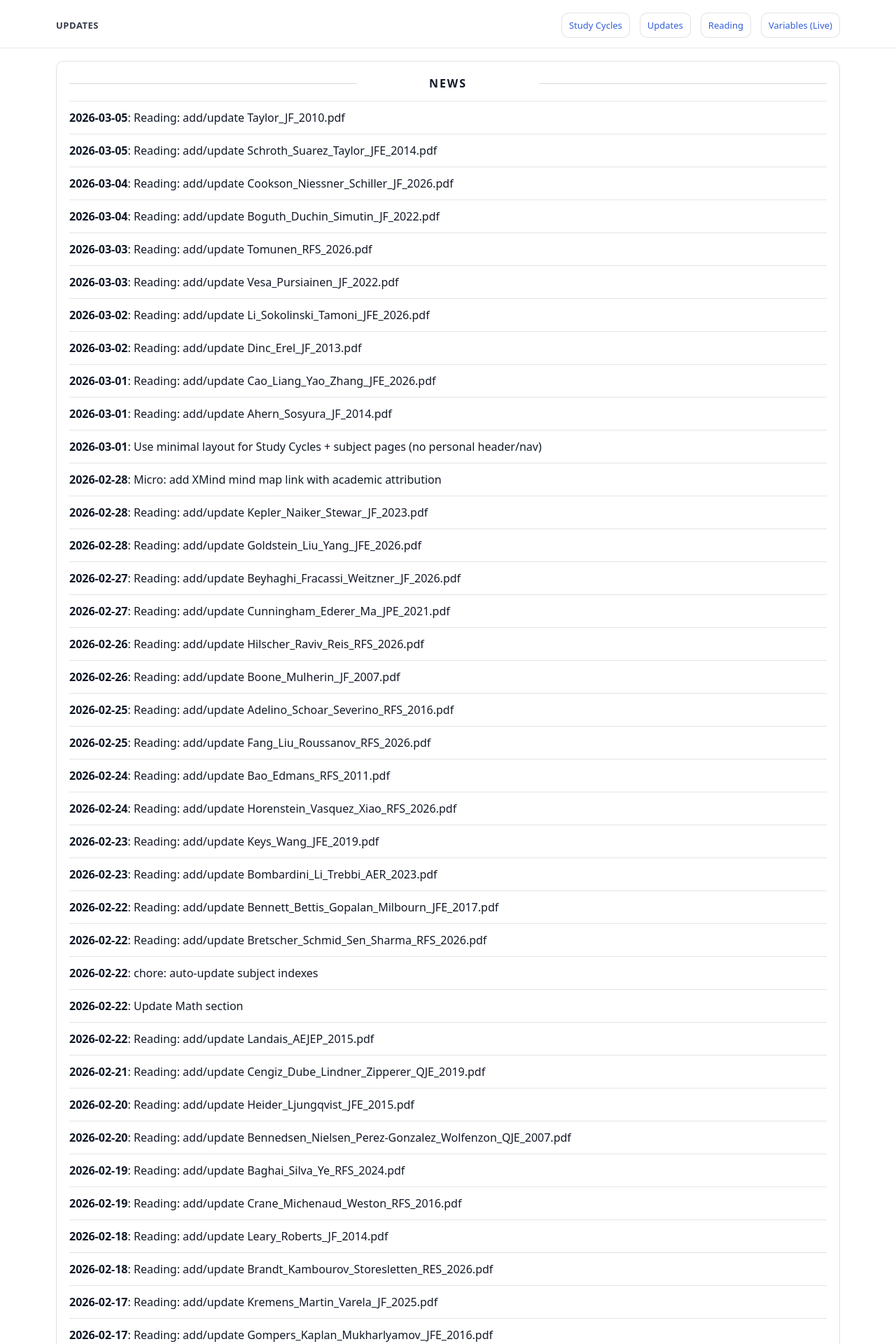
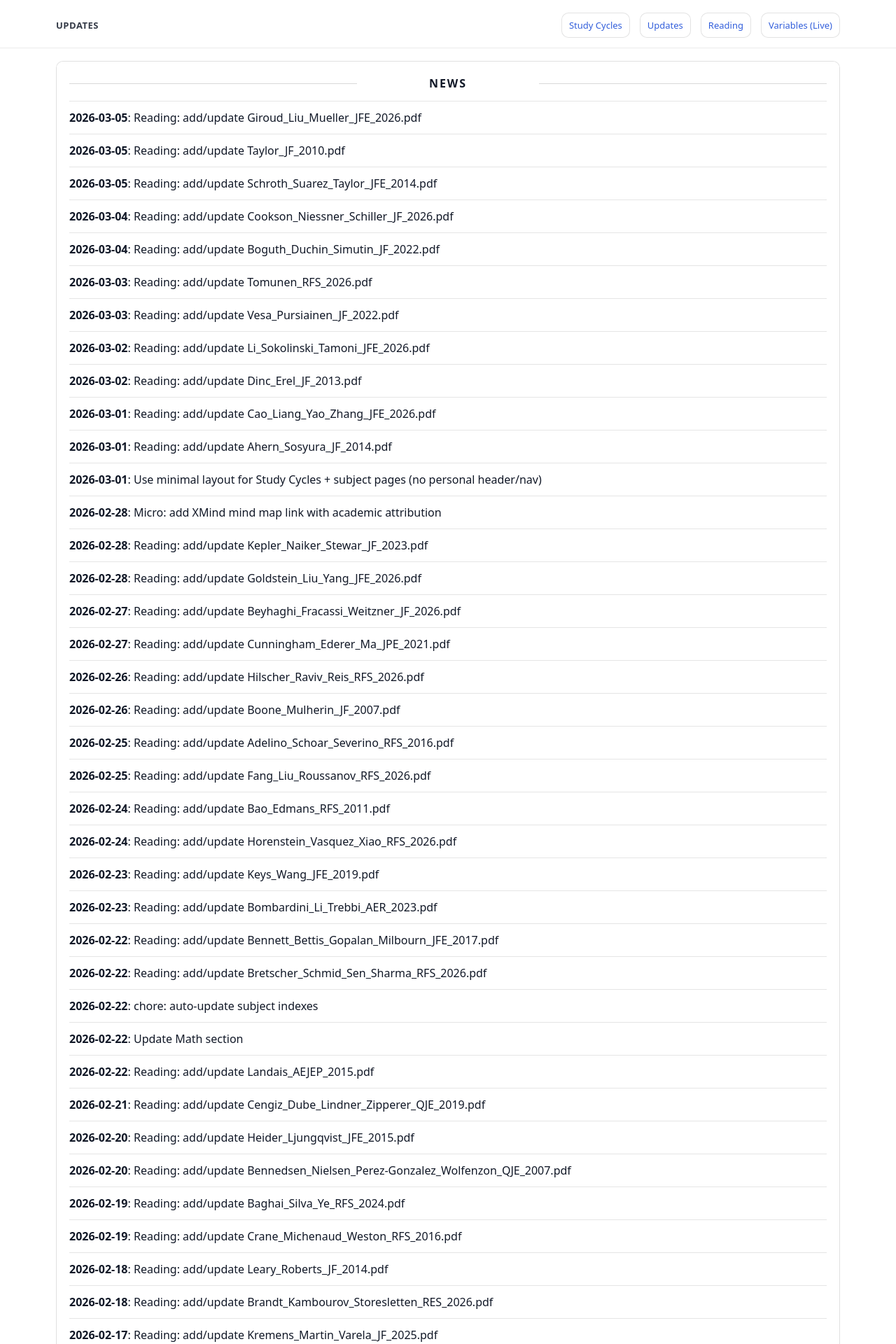
Before and after one commit to yaxinzn/study-archive, a Jekyll site: the page built from updates/index.md, in a window 1280 px wide. Shown: the top 1920 px of the page at 70% size. Built offline with Jekyll 4.4.1, drawn with Linux system fonts in a browser that asks for light colours; some of the changed text lies outside the part shown.

Commit message:
chore: update NEWS feed

```diff
--- a/_data/news.yml
+++ b/_data/news.yml
@@ -1,4 +1,7 @@
 # Auto-generated update history (sorted newest -> oldest). Do not edit manually.
+- ts: "1772710928"
+  date: "2026-03-05"
+  title: "Reading: add/update Giroud_Liu_Mueller_JFE_2026.pdf"
 - ts: "1772709326"
   date: "2026-03-05"
   title: "Reading: add/update Taylor_JF_2010.pdf"
```
